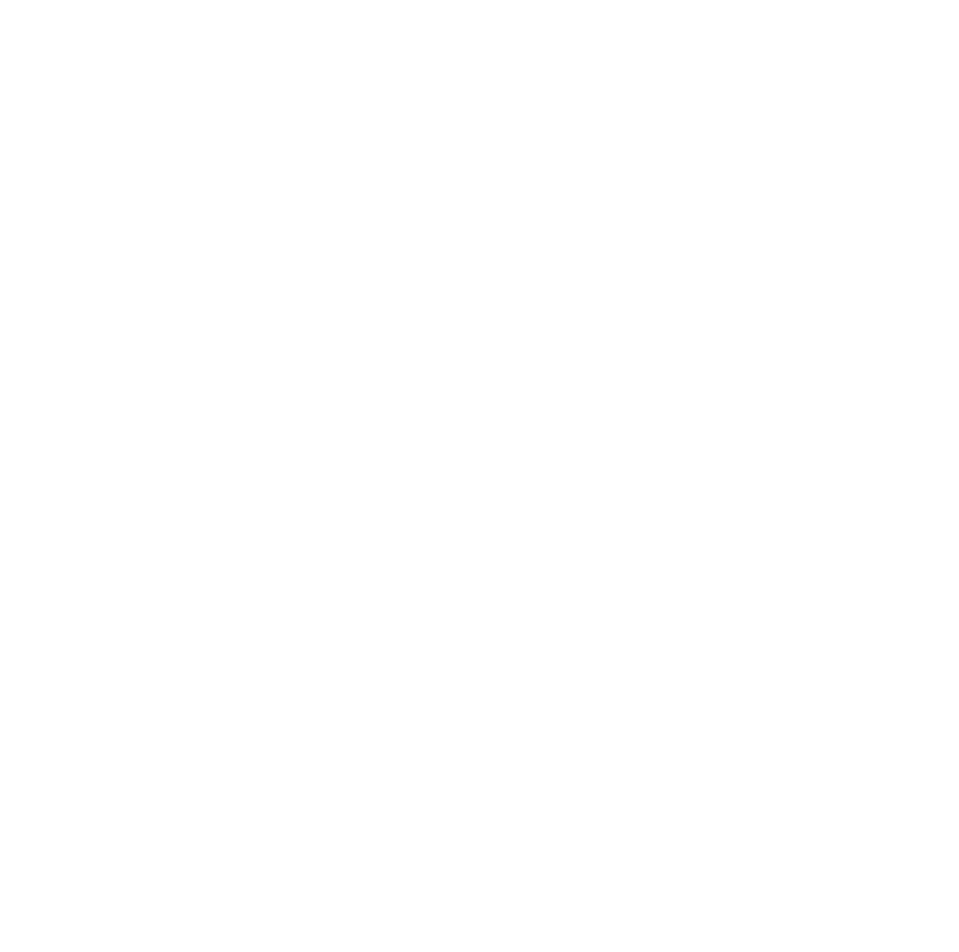
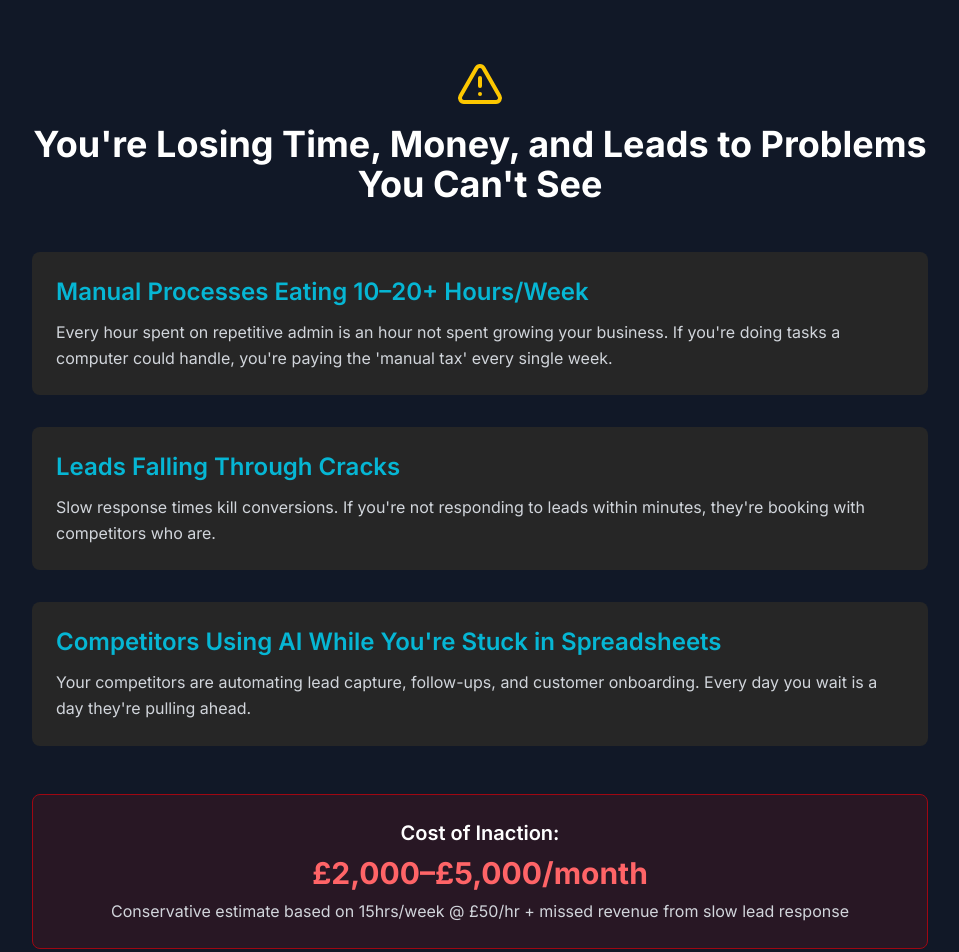
Before and after one commit to benraineyfc-web/momentum-ai-audit, a Next.js app in the folder landing-page/: page / in a window 1280 px wide. Shown: the part 820-1772 px from the top of the page, without its empty margins (160-1119 px from the left). Before the commit the page ends 800 px from the top, so only its background shows below. Built offline with nearby package versions, Linux system fonts and the light colour scheme.

Commit message:
feat: add Problem section with cost framing

```diff
--- a/landing-page/app/page.tsx
+++ b/landing-page/app/page.tsx
@@ -1,9 +1,11 @@
 import Hero from '@/components/Hero';
+import Problem from '@/components/Problem';
 
 export default function Home() {
   return (
     <main>
       <Hero />
+      <Problem />
     </main>
   );
 }
--- /dev/null
+++ b/landing-page/components/Problem.tsx
@@ -0,0 +1,70 @@
+'use client';
+
+import { motion } from 'framer-motion';
+import { AlertTriangle } from 'lucide-react';
+
+export default function Problem() {
+  const problems = [
+    {
+      title: "Manual Processes Eating 10–20+ Hours/Week",
+      description: "Every hour spent on repetitive admin is an hour not spent growing your business. If you're doing tasks a computer could handle, you're paying the 'manual tax' every single week."
+    },
+    {
+      title: "Leads Falling Through Cracks",
+      description: "Slow response times kill conversions. If you're not responding to leads within minutes, they're booking with competitors who are."
+    },
+    {
+      title: "Competitors Using AI While You're Stuck in Spreadsheets",
+      description: "Your competitors are automating lead capture, follow-ups, and customer onboarding. Every day you wait is a day they're pulling ahead."
+    }
+  ];
+
+  return (
+    <section className="py-20 px-4 bg-neutral-900 text-white">
+      <div className="max-w-4xl mx-auto">
+        <motion.div
+          initial={{ opacity: 0, y: 20 }}
+          whileInView={{ opacity: 1, y: 0 }}
+          viewport={{ once: true }}
+          className="text-center mb-12"
+        >
+          <AlertTriangle className="w-12 h-12 text-yellow-400 mx-auto mb-4" />
+          <h2 className="text-4xl font-bold mb-4">
+            You're Losing Time, Money, and Leads to Problems You Can't See
+          </h2>
+        </motion.div>
+
+        <div className="space-y-8">
+          {problems.map((problem, index) => (
+            <motion.div
+              key={index}
+              initial={{ opacity: 0, x: -20 }}
+              whileInView={{ opacity: 1, x: 0 }}
+              viewport={{ once: true }}
+              transition={{ delay: index * 0.2 }}
+              className="bg-neutral-800 p-6 rounded-lg"
+            >
+              <h3 className="text-2xl font-semibold mb-3 text-secondary">
+                {problem.title}
+              </h3>
+              <p className="text-neutral-300">{problem.description}</p>
+            </motion.div>
+          ))}
+        </div>
+
+        <motion.div
+          initial={{ opacity: 0 }}
+          whileInView={{ opacity: 1 }}
+          viewport={{ once: true }}
+          className="mt-12 p-6 bg-red-900/20 border border-red-800 rounded-lg text-center"
+        >
+          <p className="text-xl font-semibold mb-2">Cost of Inaction:</p>
+          <p className="text-3xl font-bold text-red-400">£2,000–£5,000/month</p>
+          <p className="text-neutral-300 mt-2">
+            Conservative estimate based on 15hrs/week @ £50/hr + missed revenue from slow lead response
+          </p>
+        </motion.div>
+      </div>
+    </section>
+  );
+}
```
